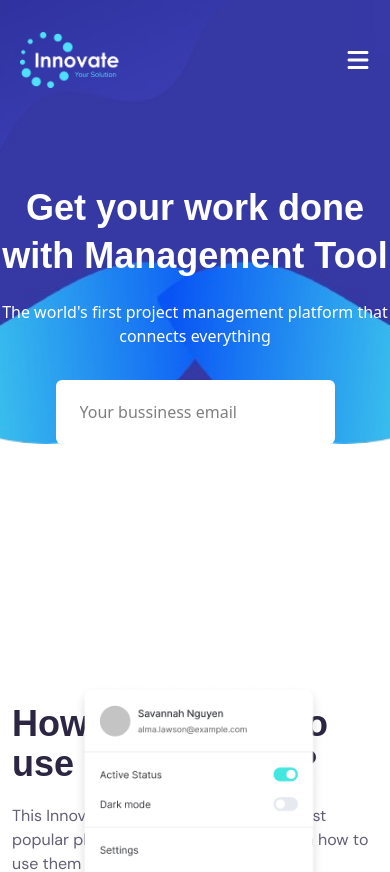
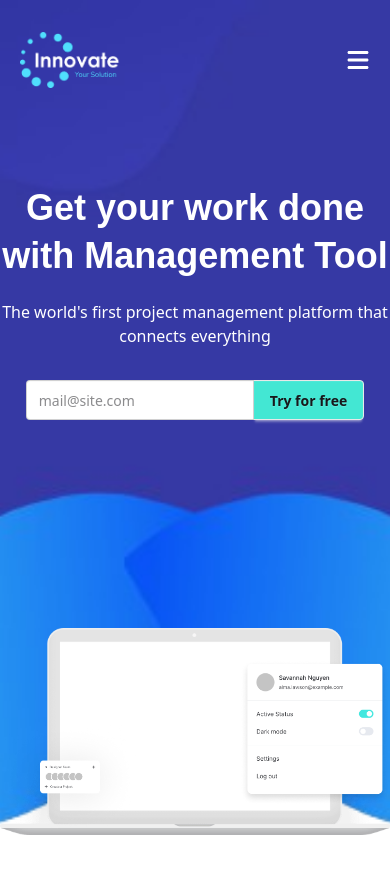
Before and after one commit to rameshdas333/Inovate-projects-react, a React (Vite) app: page / in a window 390 px wide. Shown: the top 872 px of the page. Built offline with nearby package versions, Linux system fonts and the light colour scheme; a web font is replaced by a local one.

Commit message:
responsive design

```diff
--- a/src/components/AboutusSlider.jsx
+++ b/src/components/AboutusSlider.jsx
@@ -2,6 +2,8 @@ import React from 'react';
 import "slick-carousel/slick/slick.css";
 import Slider from "react-slick";
 import { FaStar } from "react-icons/fa6";
+import "slick-carousel/slick/slick-theme.css";
+
 
 
 
@@ -23,9 +25,9 @@ const AboutUsSlider = () => {
              <Slider {...settings}>
 
 
-        <div className='  rounded-[20px]  px-15 py-12 w-auto md:w-[687px]  bg-white shadow-md '>
-                  <div className=' md:top-[-50px]  border-2 border-[#f1ebeb] bg-[#C4C4C4] md:w-[124px] md:h-[124px] rounded-full'></div>
-                  <p  className=' md:text-2xl text-para md:w-[567px] pb-[37px] leading-[44px]'>“Wow. Amazing company amazing Expert Manager. They know how to get things done when it comes to online trading. </p>
+        <div className='relative  rounded-[20px] w-[687px] h-[346px]  px-15 py-12bg-white shadow-md '>
+                  <div className='absolute -top-[100px]  border-2 border-[#f1ebeb] bg-[#C4C4C4] w-[124px] h-[124px] rounded-full'></div>
+                  <p  className='pt-10 text-2xl text-para  leading-[44px]'>“Wow. Amazing company amazing Expert Manager. They know how to get things done when it comes to online trading. </p>
                   <h3 className='text-2xl font-bold font-chivo pb-2'>Robert Fox</h3>
                   <div className='flex justify-between'>
                     <p className='text-base'>Digital Marketer</p>
@@ -37,10 +39,13 @@ const AboutUsSlider = () => {
                       <FaStar />
                     </p>
                   </div>
+
+
+                  {/*  */}
           </div>
-         <div className='  rounded-[20px]  px-15 py-12 w-auto md:w-[687px]  bg-white shadow-md '>
-                  <div className=' md:top-[-50px]  border-2 border-[#f1ebeb] bg-[#C4C4C4] md:w-[124px] md:h-[124px] rounded-full'></div>
-                  <p  className=' md:text-2xl text-para md:w-[567px] pb-[37px] leading-[44px]'>“Wow. Amazing company amazing Expert Manager. They know how to get things done when it comes to online trading. </p>
+        <div className='relative  rounded-[20px] w-[687px] h-[346px]  px-15 py-12bg-white shadow-md '>
+                  <div className='absolute -top-[100px]  border-2 border-[#f1ebeb] bg-[#C4C4C4] w-[124px] h-[124px] rounded-full'></div>
+                  <p  className='pt-10 text-2xl text-para  leading-[44px]'>“Wow. Amazing company amazing Expert Manager. They know how to get things done when it comes to online trading. </p>
                   <h3 className='text-2xl font-bold font-chivo pb-2'>Robert Fox</h3>
                   <div className='flex justify-between'>
                     <p className='text-base'>Digital Marketer</p>
@@ -52,7 +57,24 @@ const AboutUsSlider = () => {
                       <FaStar />
                     </p>
                   </div>
+
+
+                  {/*  */}
           </div>
+
+
+
+
+
+
+
+     {/*  */}
+
+
+
+          {/*  */}
+
+
 
 
 
--- a/src/components/Header.jsx
+++ b/src/components/Header.jsx
@@ -1,28 +1,56 @@
 import Container from './Container';
-// import laptop from '../assets/laptop.png'
-// import laptopCard from '../assets/laptoCard.png'
-// import laptopCard02 from '../assets/laptopCard02.png'
+import laptop from '../assets/laptop.png'
+import laptopCard from '../assets/laptoCard.png'
+import laptopCard02 from '../assets/laptopCard02.png'
 
 const Header = () => {
     return (
       <Container>
 
-    <div className='mt-24 z-50  relative'>
+    <div className='mt-24  '>
         <h1 className='md:w-[796px] mx-auto leading-12 md:leading-14 text-white text-center text-4xl  md:text-6xl font-chivo font-bold'>Get your work done with Management Tool</h1>
         <p className='md:w-[467px] mt-5 mb-8 leading-6 md:leading-8 text-white text-center mx-auto text-base md:text-lg  '>The world's first project management platform that connects everything</p>
 
-        <div className='relative text-center mx-auto'>
-            <input className='bg-white outline-0   py-5 px-6 md:w-[480px] rounded-[6px] text-black ' type="text" placeholder='Your bussiness email' />
-            <button className= 'bg-[#43E7DF]  top-1 right-[480px]   absolute px-7 rounded-[6px] py-4'>Try for free</button>
-        </div>
 
-          <div className=''>
+          <div className='flex items-center justify-center'>
+             <div className="join  ">
+  <div className=''>
+    <label className="input  join-item">
+
+      <input type="email" placeholder="mail@site.com" required />
+    </label>
+    <div className="validator-hint hidden">Enter valid email address</div>
+  </div>
+  <button className="btn bg-[#43E7D3] join-item">Try for free</button>
+              </div>
+          </div>
+
+
             {/*  laptop and side image section */}
-         <div className='relative bg-cover bg-center mx-auto md:mt-[120px] bg-no-repeat w-auto md:w-[1200px] md:h-[637px] bg-[url(./assets/laptop.png)]'></div>
-           <div className=' absolute right-16 top-[500px] bg-cover bg-center bg-no-repeat  w-[254px]
-            h-[244px]  bg-[url(./assets/laptoCard.png)]'></div>
-          <div className='absolute  left-[140px] top-[880px] bg-cover bg-center bg-no-repeat  w-[235px] h-[130px]  bg-[url(./assets/laptopCard02.png)]'></div>
-          </div>
+          <div className='relative w-full mt-20'>
+        {/* Laptop Image */}
+        <img
+          src={laptop}
+          alt='Laptop'
+          className='w-full max-w-5xl mx-auto h-auto pt-32 object-contain'
+        />
+
+        {/* Top-right User Card (laptopCard) */}
+        <img
+          src={laptopCard}
+          alt='User Card'
+          className='absolute md:top-[30%] top-40 right-0 md:right-[10%] w-[150px] sm:w-[200px] lg:w-[254px] h-auto'
+        />
+
+        {/* Bottom-left Team Card (laptopCard02) */}
+        <img
+          src={laptopCard02}
+          alt='Team Card'
+          className='absolute bottom-0 left-0 md:bottom-[1%] md:left-[15%] w-[140px] sm:w-[180px] lg:w-[235px] h-auto'
+        />
+      </div>
+
+
 
     </div>
 
--- a/src/components/Reviewpart.jsx
+++ b/src/components/Reviewpart.jsx
@@ -12,7 +12,7 @@ const ReviewPart = () => {
              <Container >
 
            <div className='px-3 md:px-0'>
-             <div className='w-auto md:w-[1410px] md:h-[468px] bg-cover bg-center bg-[url(./assets/customerImg.png)] flex justify-between rounded-2xl p-4 '>
+             <div className=' w-full h-[468px] bg-cover bg-center bg-[url(./assets/customerImg.png)] flex justify-between rounded-2xl p-4 '>
                 <div></div>
                 <div className=''>
                     <h1 className='md:pt-[85px] md:pb-[64px] md:w-[554px] text-3xl  md:text-[44px] font-bold text-white'>Trusted by 35,000+ happy customers.</h1>
--- a/src/index.css
+++ b/src/index.css
@@ -12,6 +12,27 @@
 
 }
 
-.slick-list,.slick-track{
+.slick-list{
     border-radius: 20px !important;
 }
+.slick-track{
+    padding: 100px;
+
+}
+
+
+
+
+/* .img1{
+width: 100%;
+height: 637px !important;
+}
+
+
+
+@media (max-width:950px) {
+   .img1{
+width: 100%;
+height: 200px !important;
+}
+} */
```
